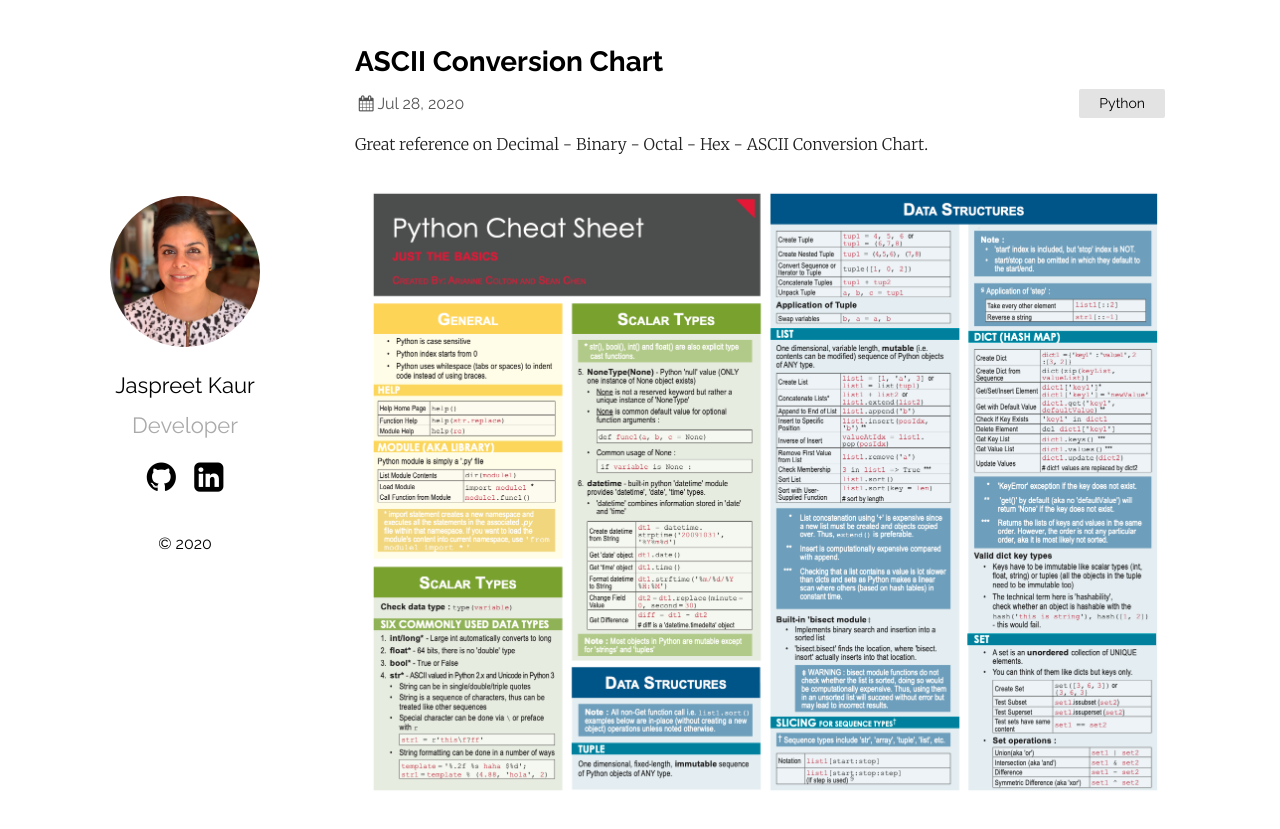
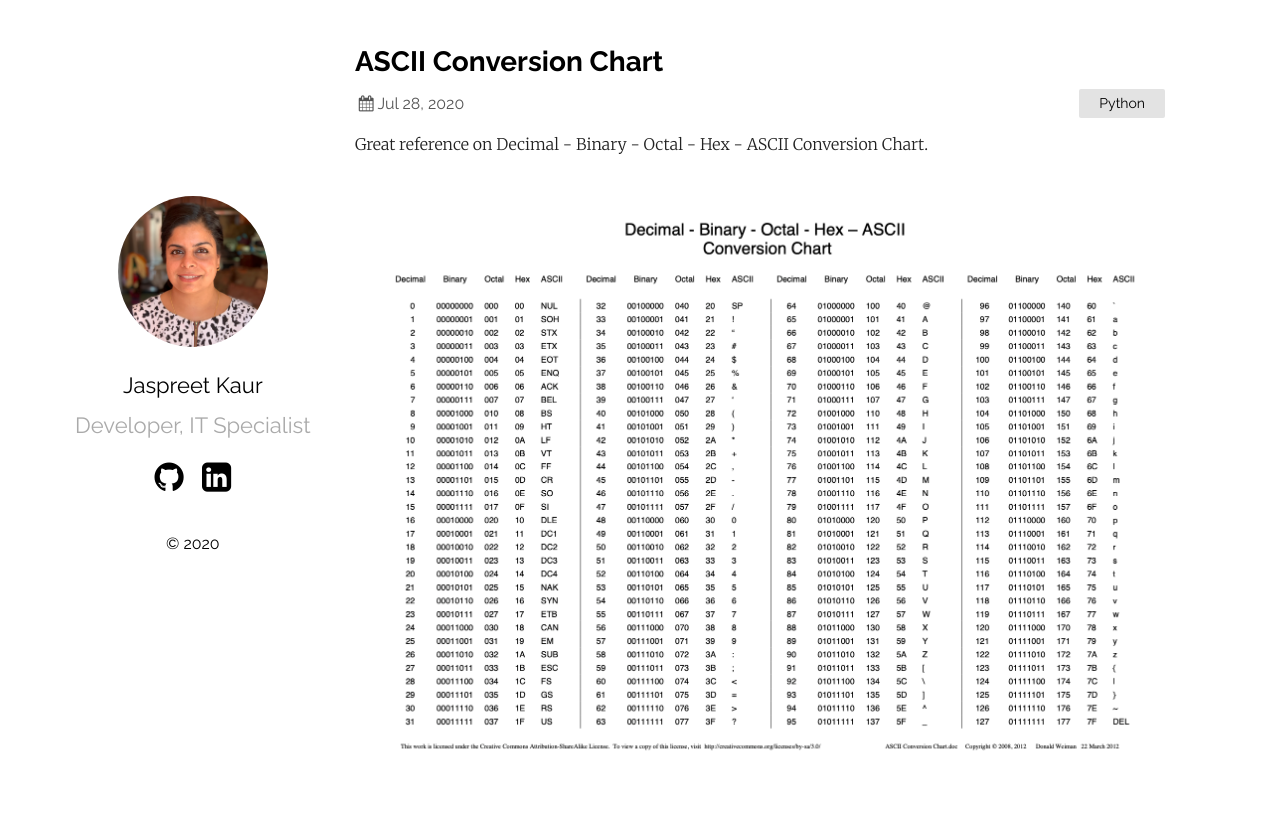
Before and after one commit to jassiharsh/jassiharsh.github.io, a Jekyll site: the page built from _posts/2020-07-28-ASCII-conversion-chart.markdown, in a window 1280 px wide. Shown: the top 829 px of the page. Built offline with Jekyll 4.4.1, drawn with Linux system fonts in a browser that asks for light colours.

Commit message:
update changes

```diff
--- a/_config.yml
+++ b/_config.yml
@@ -11,7 +11,7 @@ sass:
   sass_dir: _sass
 plainwhite:
   name: Jaspreet Kaur
-  tagline: Developer
+  tagline: Developer, IT Specialist
   date_format: "%b %-d, %Y"
   sitemap: true # set to true to generate sitemap.xml content
   search: true # set to true to enable searchbar
--- a/_posts/2020-07-28-ASCII-conversion-chart.markdown
+++ b/_posts/2020-07-28-ASCII-conversion-chart.markdown
@@ -7,4 +7,4 @@ categories: Python
 
 Great reference on Decimal - Binary - Octal - Hex - ASCII Conversion Chart.
 
-![Python Image 1](https://raw.githubusercontent.com/jassiharsh/jassiharsh.github.io/master/imgs/python-1.png)
+![ASCII Conversion Chart](https://raw.githubusercontent.com/jassiharsh/jassiharsh.github.io/master/imgs/ASCII-Conversion-Chart.png)
```
